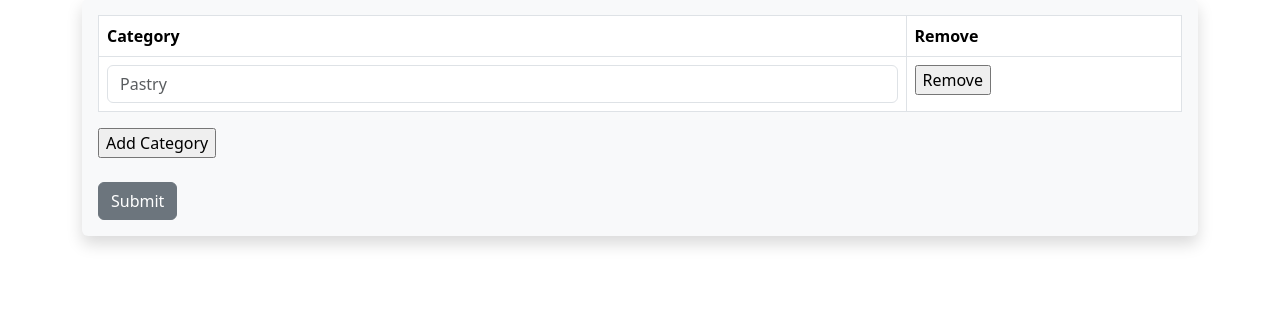
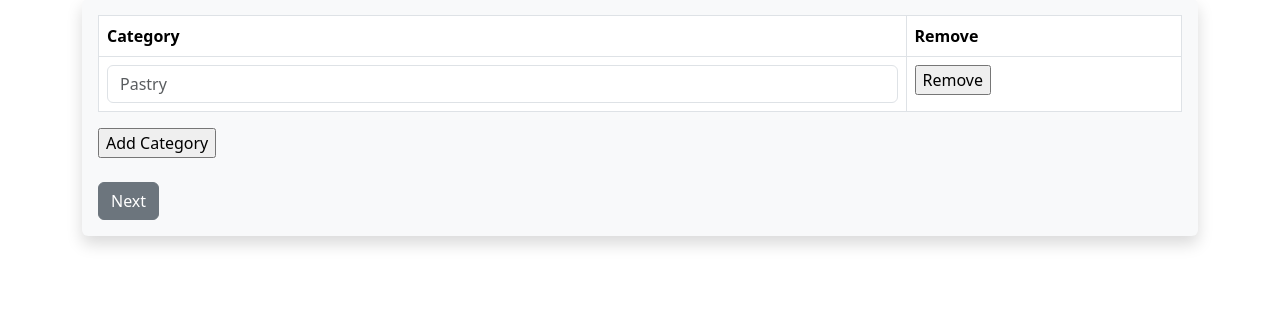
Before and after one commit to NimrodShefi/Cookbook, a Flask app: page /recipes/create_recipe/add_categories in a window 1280 px wide. Shown: the part 207-521 px from the top of the page. Run offline with Flask 3, Linux system fonts and the light colour scheme; the visitor is signed in with stand-in values (Sample User, id 1); data that the repository does not hold is empty; parts of the project's set-up code (start-up, migrations or seed data) failed here and were passed over; some libraries are stand-ins or nearby versions.

Commit message:
making placeholder disappear when input is in focus. Change the value of the submit button on the first 3 pages from submit to next

```diff
--- /dev/null
+++ b/cookbook/static/css/add_recipe.css
@@ -0,0 +1,3 @@
+input:focus::placeholder {
+    color: transparent;
+}
--- a/cookbook/templates/recipe/add_recipe/add_categories.html
+++ b/cookbook/templates/recipe/add_recipe/add_categories.html
@@ -2,6 +2,7 @@
 
 {% block content %}
     <script src="{{ url_for('static', filename='js/categories.js') }}"></script>
+    <link rel="stylesheet" href="{{ url_for('static', filename='css/add_recipe.css') }}">
 
     <h1>Add Recipe</h1>
     <h3>Categories:</h3>
@@ -28,7 +29,7 @@
             <input type="button" value="Add Category" onclick="add_categories_row()">
             <br> <br>
 
-            {{ form.submit(class="btn btn-secondary") }}
+            {{ form.submit(class="btn btn-secondary", value="Next") }}
         </form>
     </div>
 
--- a/cookbook/templates/recipe/add_recipe/add_ingredients.html
+++ b/cookbook/templates/recipe/add_recipe/add_ingredients.html
@@ -2,6 +2,7 @@
 
 {% block content %}
     <script src="{{ url_for('static', filename='js/ingredients.js') }}"></script>
+    <link rel="stylesheet" href="{{ url_for('static', filename='css/add_recipe.css') }}">
 
     <h1>Add Recipe</h1>
     <h3>Ingredients:</h3>
@@ -32,7 +33,7 @@
             <input type="button" value="Add Row" onclick="add_ingredient_row()">
             <br> <br>
 
-            {{ form.submit(class="btn btn-secondary") }}
+            {{ form.submit(class="btn btn-secondary", value="Next") }}
         </form>
     </div>
 
--- a/cookbook/templates/recipe/add_recipe/add_instructions.html
+++ b/cookbook/templates/recipe/add_recipe/add_instructions.html
@@ -2,6 +2,7 @@
 
 {% block content %}
     <script src="{{ url_for('static', filename='js/instructions.js') }}"></script>
+    <link rel="stylesheet" href="{{ url_for('static', filename='css/add_recipe.css') }}">
 
     <h1>Add Recipe</h1>
     <h3>Instructions:</h3>
--- a/cookbook/templates/recipe/add_recipe/add_name_and_desc.html
+++ b/cookbook/templates/recipe/add_recipe/add_name_and_desc.html
@@ -1,6 +1,7 @@
 {% extends 'base.html' %}
 
 {% block content %}
+    <link rel="stylesheet" href="{{ url_for('static', filename='css/add_recipe.css') }}">
 
     <h1>Add Recipe</h1>
     <h3>Name and Description:</h3>
@@ -27,7 +28,7 @@
             {% endfor %}
             <br>
 
-            {{ form.submit(class="btn btn-secondary") }}
+            {{ form.submit(class="btn btn-secondary", value="Next") }}
         </form>
     </div>
 
```
